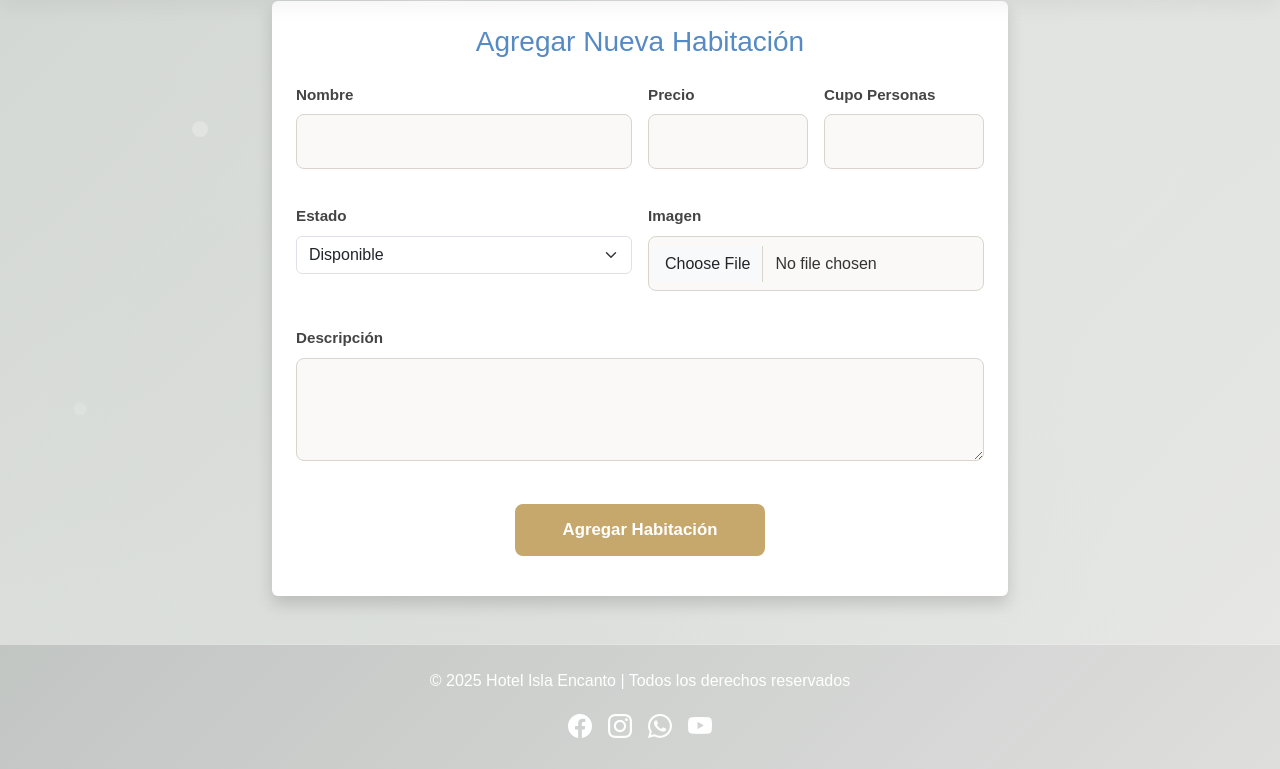
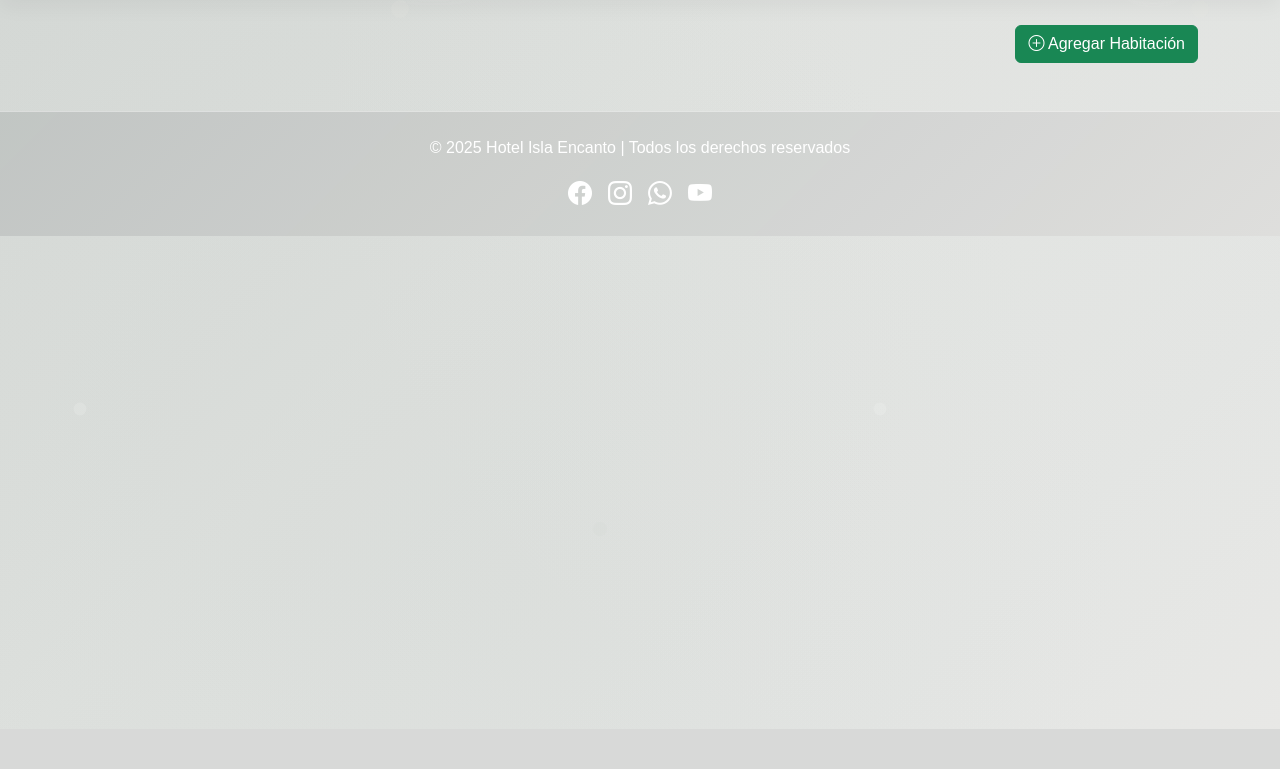
Before and after one commit to JuanDavidHernandez2021/Resort_encanto, a Flask app: page /hospedaje_admin in a window 1280 px wide. Shown: the part 71-840 px from the top of the page. After the commit the page ends 800 px from the top, so only its background shows below. Run offline with Flask 3, Linux system fonts and the light colour scheme; data that the repository does not hold is empty.

Commit message:
Add admin room edit route and improve hospedaje UI
Added a new Flask route for editing rooms as an admin, including image upload and old image cleanup. Updated hospedaje_admin.html to use a modal for adding new rooms and fixed edit/delete button routes. Improved UI spacing in several templates and added Bootstrap JS bundle. Updated and replaced several static images.

```diff
--- a/routes/main.py
+++ b/routes/main.py
@@ -1,6 +1,11 @@
-from flask import Blueprint, render_template, request, redirect, url_for, session
+from flask import Blueprint, render_template, request, redirect, url_for, session, current_app, flash
 from datetime import datetime
-from models.baseDatos import nuevaHabitacion
+from models.baseDatos import db,nuevaHabitacion
+import os
+from werkzeug.utils import secure_filename
+from flask import current_app
+
+
 
 main_bp = Blueprint('main', __name__)
 
@@ -110,6 +115,65 @@ def eliminar_habitacion_admin(habitacion_id):
     db.session.commit()
     return redirect(url_for('main.hospedaje_admin'))
 
+@main_bp.route('/hospedaje_admin/editar/<int:habitacion_id>', methods=['GET', 'POST'])
+def editar_habitacion_admin(habitacion_id):
+    habitacion = nuevaHabitacion.query.get_or_404(habitacion_id)
+
+    if request.method == 'POST':
+        # Actualiza los campos de la habitación
+        habitacion.nombre = request.form.get('nombre', habitacion.nombre)
+        habitacion.precio = request.form.get('precio', habitacion.precio)
+        habitacion.cupo_personas = request.form.get('cupo_personas', habitacion.cupo_personas)
+        habitacion.estado = request.form.get('estado', habitacion.estado)
+        habitacion.descripcion = request.form.get('descripcion', habitacion.descripcion)
+
+        # Manejo de imagen (si se sube una nueva)
+        imagen = request.files.get('imagen')
+        if imagen and imagen.filename:
+            filename = secure_filename(imagen.filename)
+            upload_dir = os.path.join(current_app.root_path, 'static', 'img')
+            os.makedirs(upload_dir, exist_ok=True)
+            save_path = os.path.join(upload_dir, filename)
+            imagen.save(save_path)
+
+            # Borrar imagen vieja si existe y no es el placeholder/default
+            try:
+                old = habitacion.imagen  # p.ej. "img/old.jpg" o None
+                if old:
+                    old_path = os.path.join(current_app.root_path, 'static', old)
+                    if os.path.exists(old_path) and os.path.isfile(old_path):
+                        # evita borrar un default si tu placeholder contiene "default" en el nombre
+                        if 'default' not in os.path.basename(old_path).lower():
+                            os.remove(old_path)
+            except Exception as e:
+                current_app.logger.warning(f"Error al eliminar imagen anterior: {e}")
+
+            # Guarda la ruta relativa a static/ en la BD (consistente con tu uso actual)
+            habitacion.imagen = f"img/{filename}"
+
+        # Guardar cambios en BD
+        try:
+            db.session.commit()
+            flash('Habitación actualizada correctamente.', 'success')
+        except Exception as e:
+            db.session.rollback()
+            flash(f'Error al actualizar la habitación: {e}', 'danger')
+
+        return redirect(url_for('main.hospedaje_admin'))
+
+    # GET -> renderizar formulario con datos actuales
+    return render_template('dashboard/editar_habitacion.html', habitacion=habitacion)
+
+@main_bp.route('/hospedaje/actualizar/<int:habitacion_id>', methods=['POST'])
+def hospedaje_actualizar(habitacion_id):
+    habitacion = nuevaHabitacion.query.get(habitacion_id)
+    if habitacion:
+        habitacion.nombre = request.form['nombre']
+        habitacion.precio = request.form['precio']
+        # ... actualizas lo demás
+        db.session.commit()
+    return redirect(url_for('main.hospedaje_admin'))
+
 
 # Ruta de login demo para pruebas rápidas ---------------------------------
 
--- a/templates/dashboard/base.html
+++ b/templates/dashboard/base.html
@@ -74,4 +74,7 @@
 </footer>
 
 </body>
+<!-- Bootstrap Bundle con Popper -->
+<script src="https://cdn.jsdelivr.net/npm/bootstrap@5.3.2/dist/js/bootstrap.bundle.min.js"></script>
+
 </html>
--- a/templates/dashboard/hospedaje_admin.html
+++ b/templates/dashboard/hospedaje_admin.html
@@ -1,13 +1,26 @@
 {% extends 'dashboard/base.html' %}
 
 {% block content %}
+
 <br>
+<br>
+
+<div class="container mt-5">
+    <div class="d-flex justify-content-end mb-3">
+        <!-- Botón que abre el modal -->
+        <button type="button" class="btn btn-success" data-bs-toggle="modal" data-bs-target="#modalNuevaHabitacion">
+            <i class="bi bi-plus-circle"></i> Agregar Habitación
+        </button>
+    </div>
+
 <div class="container mt-5">
 	<div class="row" id="habitaciones-admin">
 		{% for h in habitaciones %}
 		<div class="col-md-4 mb-4">
 			<div class="card habitacion-card estado-{{ h.estado|lower }}"
 		style="min-height: 420px; max-height: 420px; display: flex; flex-direction: column; justify-content: space-between;">
+
+
 
 				<!-- Imagen -->
 			<img src="{{ url_for('static', filename=h.imagen if h.imagen else 'img/default.jpg') }}"
@@ -33,7 +46,7 @@
 
 					<!-- Botones Editar/Eliminar -->
 					<div class="d-flex justify-content-between mt-3">
-						<a href="{{ url_for('admin.hospedaje_editar', habitacion_id=h.id) }}"
+						<a href="{{ url_for('main.editar_habitacion_admin', habitacion_id=h.id) }}"
 					class="btn btn-warning btn-sm"
 title="Editar">
     <i class="bi bi-pencil-square"></i> Editar
@@ -79,11 +92,20 @@
 		{% endfor %}
 	</div>
 
-	<!-- Formulario debajo de las cards -->
-	<div class="row justify-content-center mb-5">
-		<div class="col-lg-8">
-			<form action="{{ url_for('admin.hospedaje_nueva') }}" method="POST" enctype="multipart/form-data" class="p-4 rounded shadow bg-white">
-				<h3 class="mb-4 text-center" style="color:#568ac5">Agregar Nueva Habitación</h3>
+	<!-- Modal para agregar nueva habitación -->
+<div class="modal fade" id="modalNuevaHabitacion" tabindex="-1" aria-labelledby="modalNuevaHabitacionLabel" aria-hidden="true">
+  <div class="modal-dialog modal-lg">
+    <div class="modal-content">
+
+      <!-- Header -->
+      <div class="modal-header">
+        <h5 class="modal-title" id="modalNuevaHabitacionLabel">Agregar Nueva Habitación</h5>
+        <button type="button" class="btn-close" data-bs-dismiss="modal" aria-label="Cerrar"></button>
+      </div>
+
+      <!-- Body con formulario -->
+      <div class="modal-body">
+        <form action="{{ url_for('admin.hospedaje_nueva') }}" method="POST" enctype="multipart/form-data" class="p-3">
           <div class="row g-3">
             <div class="col-md-6">
               <label for="nombre" class="form-label">Nombre</label>
@@ -114,11 +136,17 @@
               <textarea class="form-control" id="descripcion" name="descripcion" rows="3" required></textarea>
             </div>
           </div>
-				<div class="d-flex justify-content-center mt-4">
-					<button type="submit" class="btn btn-main px-5">Agregar Habitación</button>
+
+          <!-- Footer con botones -->
+          <div class="modal-footer mt-3">
+            <button type="button" class="btn btn-secondary" data-bs-dismiss="modal">Cancelar</button>
+            <button type="submit" class="btn btn-success">Guardar</button>
           </div>
         </form>
       </div>
+
     </div>
   </div>
+</div>
+
 {% endblock %}
--- a/templates/usuario/hospedaje_usuario.html
+++ b/templates/usuario/hospedaje_usuario.html
@@ -3,6 +3,8 @@
 {% block content %}
 
 <br>
+<br>
+
 <div class="container mt-5">
     <div class="row" id="habitaciones-usuario">
         {% for h in habitaciones %}
```
Also changed, not shown: templates/dashboard/editar_habitacion.html (+6 -1 lines), templates/home/Hospedaje.html (+6 -3 lines), static/img/Captura_de_pantalla_14.png (added), static/img/Sql_Joins.jpg (added), static/img/doctor5.jpg (deleted), static/img/habitacion1.jpg (added), static/img/habitacion2.jpg (added), static/img/halo-infinite-master-chief-halo-the-weapon-halo-halo-zeta-halo-hd-wallpaper-preview.jpg (deleted), static/img/imagen2.jpg (added), static/img/imagen3.jpg (added), static/img/imagen4.jpg (deleted). Lines whose indentation alone changed are shown as unchanged.
